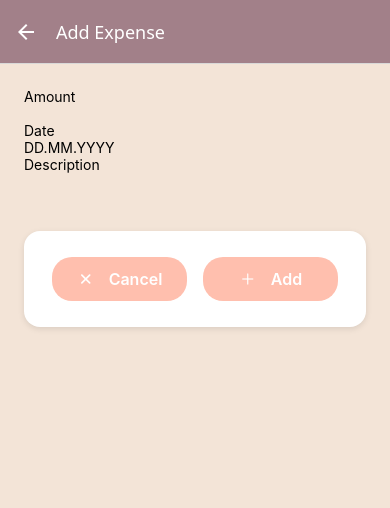
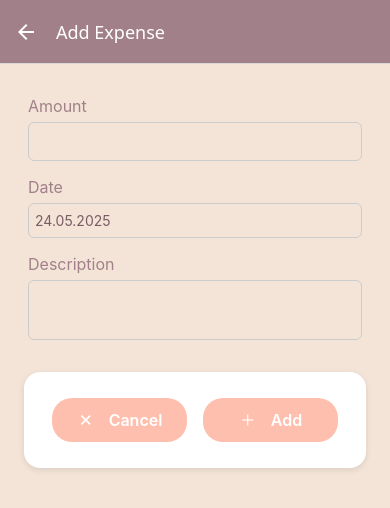
Before and after one commit to Voidcoolis/ExpenseTrackerApp, a React Native app: screen /ManageExpenses in a window 390 px wide. Shown: the top 508 px of the page. Built offline with nearby package versions, Linux system fonts and the light colour scheme.

Commit message:
Styled the inouts. Added a DateTimePicker inste a TextInput with a cancel & confirm button

```diff
--- a/components/ExpensesOutput/ManageExpense/ExpenseForm.js
+++ b/components/ExpensesOutput/ManageExpense/ExpenseForm.js
@@ -1,10 +1,39 @@
-import { View } from "react-native";
+import { useState } from "react";
+import {
+  View,
+  Platform,
+  Modal,
+  Button,
+  StyleSheet,
+  Pressable,
+  Text,
+} from "react-native";
+import DateTimePicker from "@react-native-community/datetimepicker";
 import Input from "./Input";
+import { getFormattedDate } from "../../../utilis/date";
 
-// for the TextInput in the Add Expense screen
 function ExpenseForm() {
-  function amountChangeHandler(enteredAmount) {
-    console.log(enteredAmount);
+  const [selectedDate, setSelectedDate] = useState(new Date());
+  const [showPicker, setShowPicker] = useState(false);
+  const [tempDate, setTempDate] = useState(new Date());
+
+  function openDatePicker() {
+    setTempDate(selectedDate); // start from current value
+    setShowPicker(true);
+  }
+
+  function handleTempDateChange(event, date) {
+    if (date) setTempDate(date);
+  }
+
+  function confirmDateHandler() {
+    setSelectedDate(tempDate);
+    setShowPicker(false);
+  }
+
+  function cancelDateHandler() {
+    setTempDate(selectedDate); // reset temp
+    setShowPicker(false);
   }
 
   return (
@@ -13,25 +42,85 @@ function ExpenseForm() {
         label="Amount"
         textInputConfig={{
           keyboardType: "decimal-pad",
-          onChangeText: amountChangeHandler,
-        }}
-      />
-      <Input
-        label="Date"
-        textInputConfig={{
-          placeholder: "DD.MM.YYYY",
-          maxLength: 10,
           onChangeText: () => {},
         }}
       />
-      <Input label="Description" textInputConfig={{
-        multiline: true,
-        autoCorrect: false, //default is true
-        // autoCapitalize: "none", //default is 'sentences'
-        onChangeText: () => {},
-      }}/>
+
+      <Input
+        label="Date"
+        customInput={{
+          onPress: openDatePicker,
+          displayValue: getFormattedDate(selectedDate),
+        }}
+      />
+
+      {showPicker && Platform.OS === "android" && (
+        <DateTimePicker
+          value={tempDate}
+          mode="date"
+          display="calendar"
+          onChange={handleTempDateChange}
+        />
+      )}
+
+      {Platform.OS === "ios" && (
+        <Modal visible={showPicker} transparent animationType="slide">
+          <View style={styles.modalBackdrop}>
+            <View style={styles.modalContent}>
+              <DateTimePicker
+                value={tempDate}
+                mode="date"
+                display="spinner"
+                onChange={handleTempDateChange}
+                style={{ backgroundColor: "white" }}
+              />
+              <View style={styles.buttonRow}>
+                <Button title="Cancel" onPress={cancelDateHandler} />
+                <Button title="Confirm" onPress={confirmDateHandler} />
+              </View>
+            </View>
+          </View>
+        </Modal>
+      )}
+
+      {Platform.OS === "android" && showPicker && (
+        <View style={styles.buttonRow}>
+          <Button title="Cancel" onPress={cancelDateHandler} />
+          <Button title="Confirm" onPress={confirmDateHandler} />
+        </View>
+      )}
+
+      <Input
+        label="Description"
+        textInputConfig={{
+          multiline: true,
+          autoCorrect: false,
+          onChangeText: () => {},
+        }}
+      />
     </View>
   );
 }
 
 export default ExpenseForm;
+
+const styles = StyleSheet.create({
+  modalBackdrop: {
+    flex: 1,
+    justifyContent: "flex-end",
+    backgroundColor: "rgba(0,0,0,0.3)",
+  },
+  modalContent: {
+    backgroundColor: "white",
+    padding: 16,
+    borderTopLeftRadius: 12,
+    borderTopRightRadius: 12,
+  },
+  buttonRow: {
+    flexDirection: "row",
+    justifyContent: "space-between",
+    marginTop: 10,
+    paddingHorizontal: 20,
+    paddingBottom: 20,
+  },
+});
--- a/components/ExpensesOutput/ManageExpense/Input.js
+++ b/components/ExpensesOutput/ManageExpense/Input.js
@@ -1,12 +1,43 @@
-import { Text, TextInput, View } from "react-native";
+import { StyleSheet, Text, TextInput, View, Pressable } from "react-native";
+import { GlobalStyles } from "../../../constants/styles";
 
-// custom input component for managing expenses which will be a wrapper for the label and textInput that belongs to the label
-function Input({label, textInputConfig}) {
-    return (
-        <View>
-            <Text>{label}</Text>
-            <TextInput {...textInputConfig}/>
-        </View>
-    );
+// Add optional `customInput` prop to replace default TextInput
+function Input({ label, textInputConfig, customInput }) {
+  return (
+    <View style={styles.inputContainer}>
+      <Text style={styles.label}>{label}</Text>
+      {customInput ? (
+        <Pressable style={styles.textInput} onPress={customInput.onPress}>
+          <Text style={{ color: GlobalStyles.colors.primary700 }}>
+            {customInput.displayValue}
+          </Text>
+        </Pressable>
+      ) : (
+        <TextInput style={styles.textInput} {...textInputConfig} />
+      )}
+    </View>
+  );
 }
 export default Input;
+
+const styles = StyleSheet.create({
+  inputContainer: {
+    marginHorizontal: 4,
+    marginVertical: 8,
+  },
+  label: {
+    fontSize: 16,
+    color: GlobalStyles.colors.primary500,
+    marginBottom: 6,
+  },
+  textInput: {
+    backgroundColor: GlobalStyles.colors.primary100,
+    paddingHorizontal: 6,
+    paddingVertical: 8,
+    fontSize: 18,
+    color: GlobalStyles.colors.primary700,
+    borderColor: "#ccc",
+    borderWidth: 1,
+    borderRadius: 6,
+  },
+});
--- a/package.json
+++ b/package.json
@@ -9,6 +9,7 @@
     "web": "expo start --web"
   },
   "dependencies": {
+    "@react-native-community/datetimepicker": "^8.4.1",
     "@react-navigation/bottom-tabs": "^7.3.13",
     "@react-navigation/native": "^7.1.9",
     "@react-navigation/native-stack": "^7.3.13",
```
Also changed, not shown: 1 other file (tests, documents, lock files or other folders).
